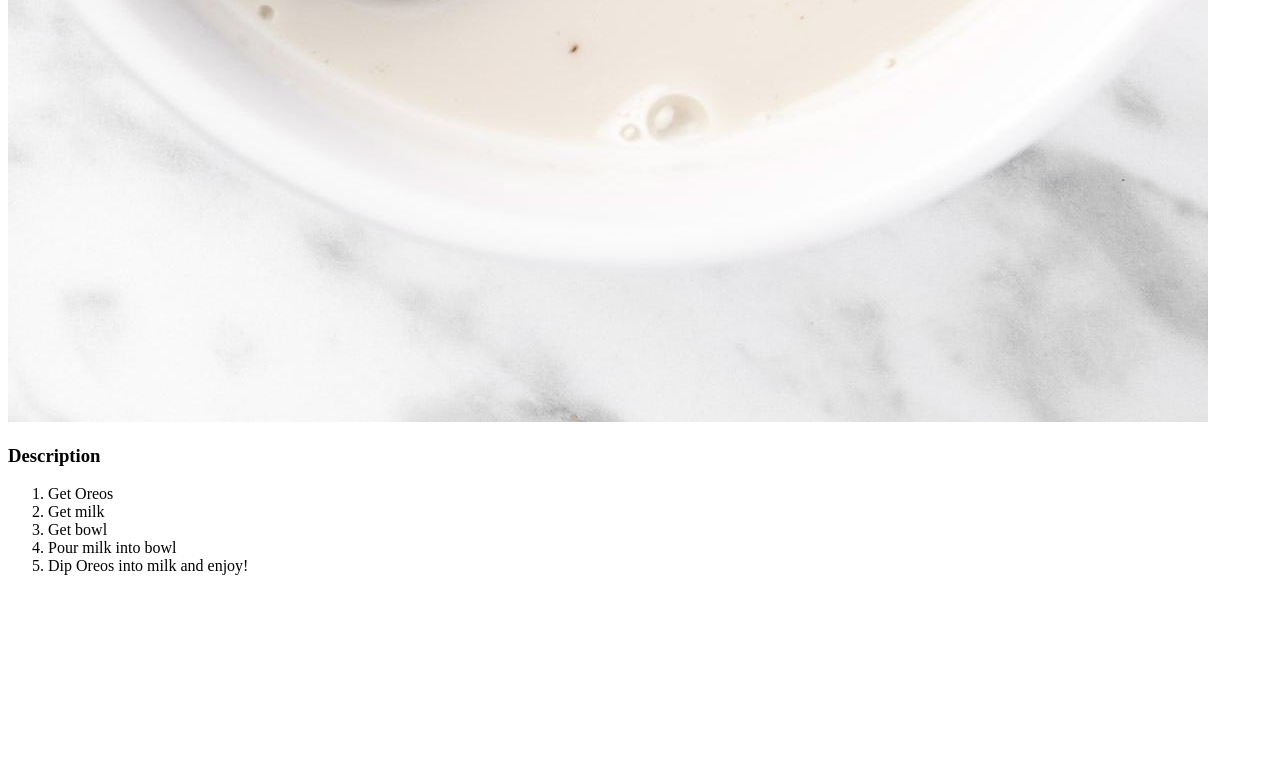
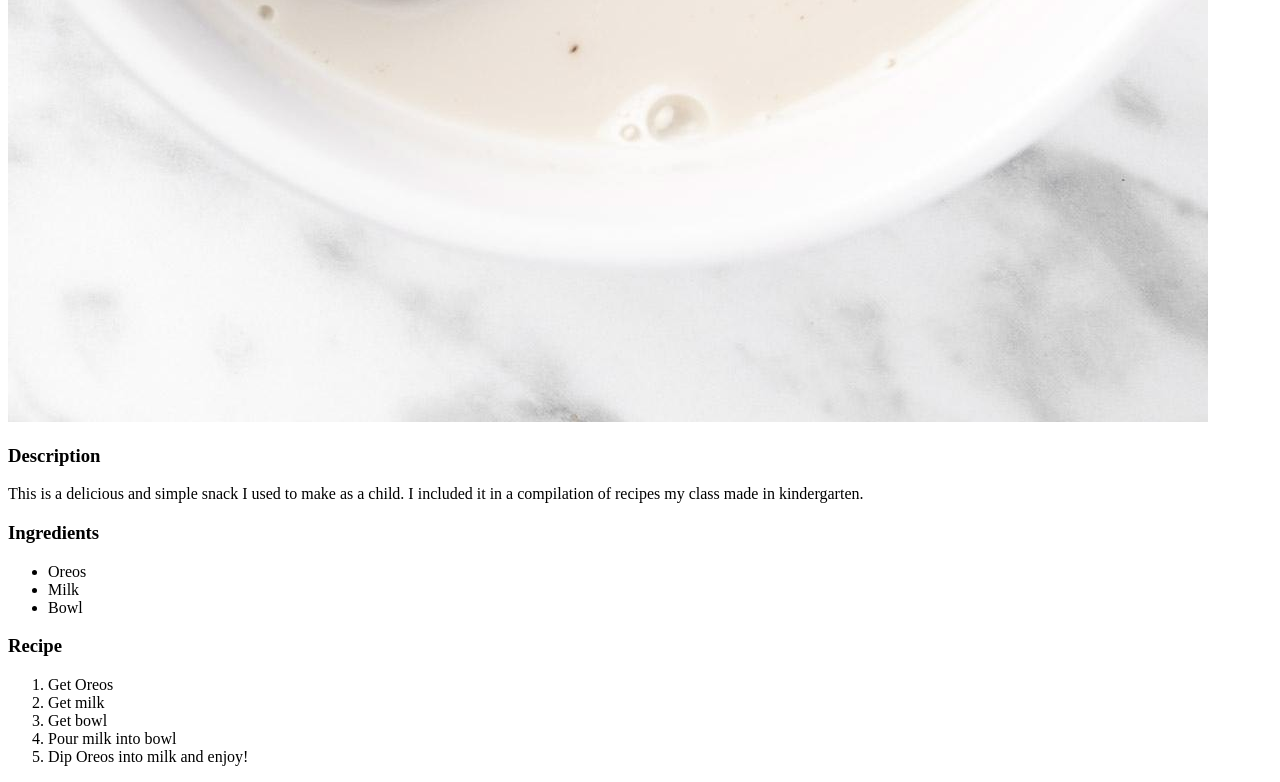
Before and after one commit to SammyB2000/odin-recipes, a plain HTML site: page recipes/oreo.html in a window 1280 px wide. Shown: the part 1458-2240 px from the top of the page. Before the commit the page ends 2049 px from the top, so only its background shows below. Drawn offline with Linux system fonts and the light colour scheme.

Commit message:
Add description and ingredients to oreo recipe

```diff
--- a/recipes/oreo.html
+++ b/recipes/oreo.html
@@ -8,6 +8,16 @@
         <h1>Milk and Oreos</h1>
         <img src="../images/oreo.jpg">
         <h3>Description</h3>
+        <p>This is a delicious and simple snack I used to make as a child.
+            I included it in a compilation of recipes my class made in kindergarten.
+        </p>
+        <h3>Ingredients</h3>
+        <ul>
+            <li>Oreos</li>
+            <li>Milk</li>
+            <li>Bowl</li>
+        </ul>
+        <h3>Recipe</h3>
         <ol>
             <li>Get Oreos</li>
             <li>Get milk</li>
```
